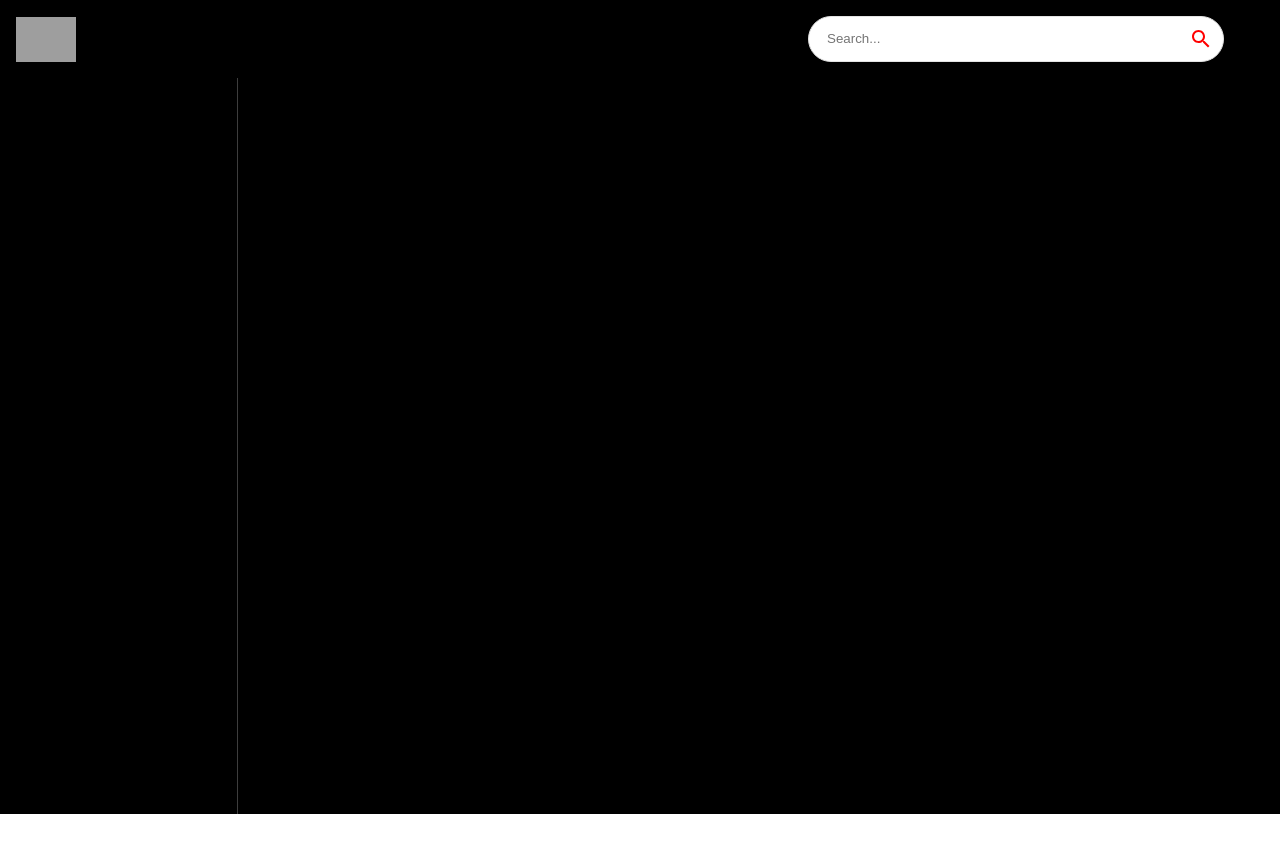
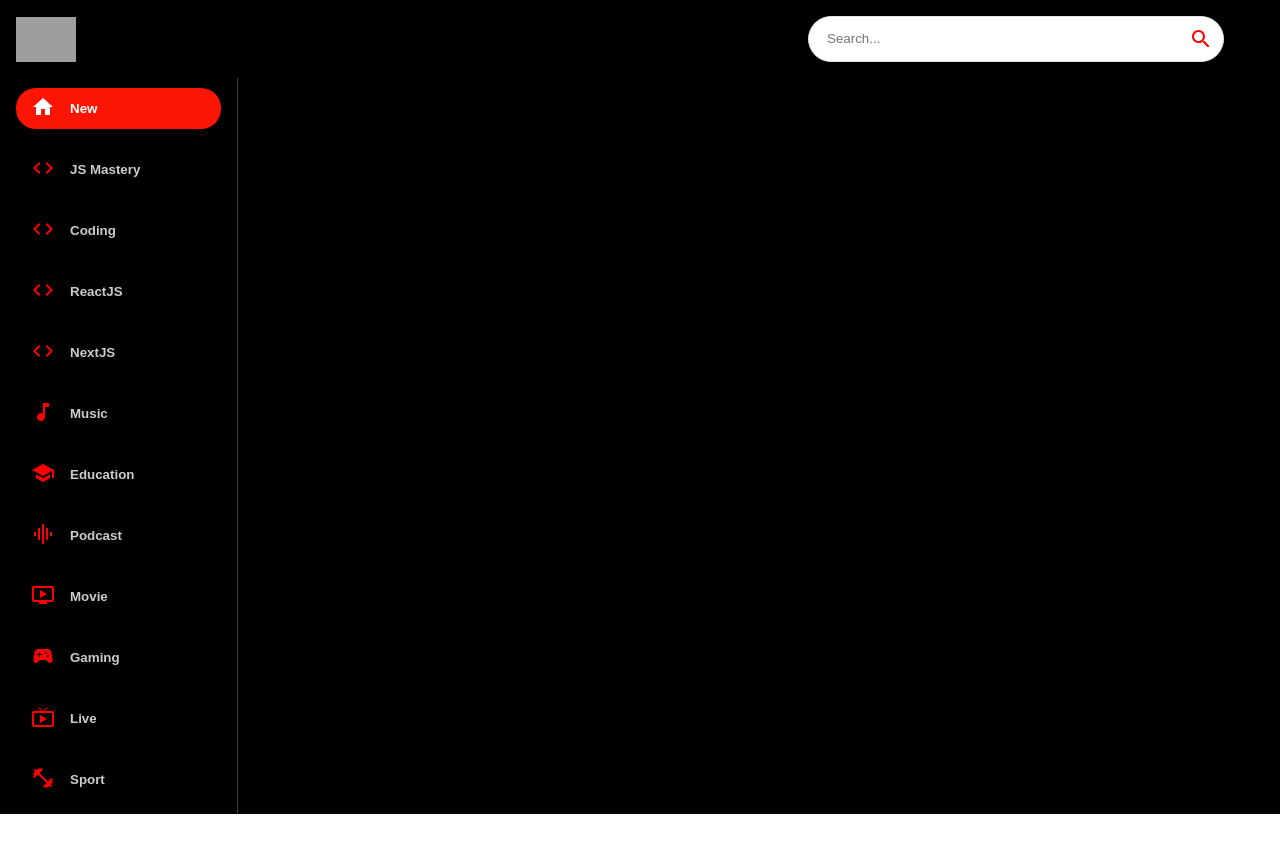
Before and after one commit to TheMVProgrammer/youtube-clone, a React (Create React App) app: page / in a window 1280 px wide. Built offline with nearby package versions, Linux system fonts and the light colour scheme; grey boxes are pictures that could not be loaded; the HTML template or start-up script is replaced by a standard one.

Commit message:
Finishing Sidebar

```diff
--- a/src/components/Sidebar.jsx
+++ b/src/components/Sidebar.jsx
@@ -1,15 +1,34 @@
 import { Stack } from "@mui/material";
 import { categories } from "../utils/constants";
+const selectedCategory = 'New';
 
 const Sidebar = () => (
     <Stack
         direction="row"
         sx={{
             overflowY: "auto",
-            height: { sx: 'auto', md: '92vh' }
+            height: { sx: 'auto', md: '92vh' },
+            flexDirection: { md: 'column' }
         }}
     >
-
+        {categories.map(category => (
+            <button
+                className="category-btn"
+                style={{
+                    background: category.name === selectedCategory
+                    && '#FC1503', color: 'white'
+                }}
+                key={category.name}
+            >
+                <span
+                    style={{ color: category.name === selectedCategory ? 'white' : 'red',
+                    marginRight: '15px' }}
+                >{category.icon}</span>
+                <span
+                    style={{ opacity: category.name === selectedCategory ? '1' : '0.8' }}
+                >{category.name}</span>
+            </button>
+        ))}
     </Stack>
 )
 
```
